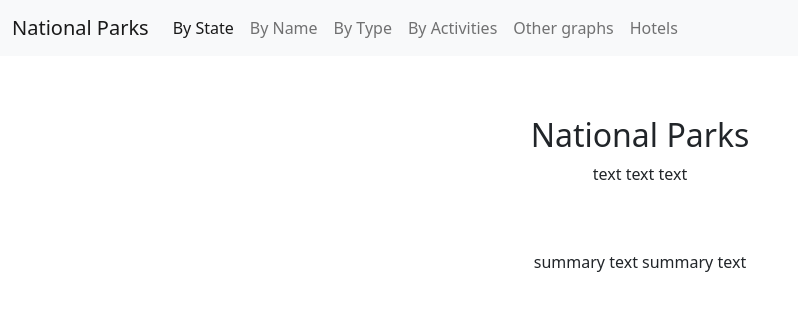
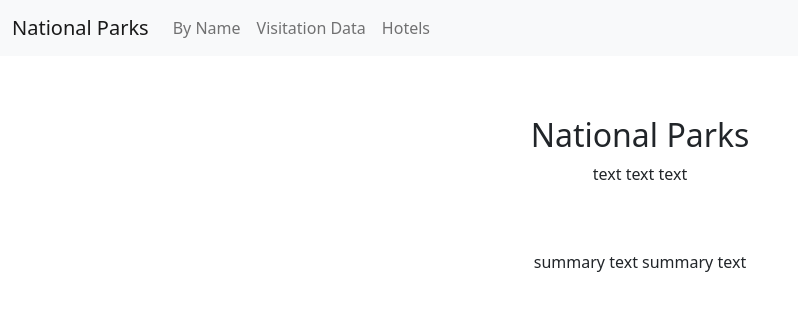
Before and after one commit to melissadiep94/National-Parks-Project, a Flask app: page / in a window 1280 px wide. Shown: the top 311 px of the page, without its empty margins (0-798 px from the left). Run offline with Flask 2, Linux system fonts and the light colour scheme; some libraries are stand-ins or nearby versions.

Commit message:
refactoring

```diff
--- a/app.py
+++ b/app.py
@@ -11,11 +11,6 @@ mongo = PyMongo(app, uri="mongodb://localhost:27017/travel_app")
 def index():
     return render_template("index.html")
 
-
-@app.route("/state.html")
-def state():
-    # states = mongo.travel.states.find_all()
-    return render_template("state.html") # states=states)
 
 
 @app.route("/name.html")
@@ -41,7 +36,7 @@ def p_name():
 def park_detail(pCode):
 
 
-    #mongo.db.travel_info.find(parkCode=pCode)
+    #park_info = mongo.db.travel_info.find(parkCode=pCode)
     park_info = {
                 "fullName": "Abraham Lincoln Birthplace National Historical Park",
                 "parkCode": "abli",
@@ -93,5 +88,15 @@ def park_detail(pCode):
     return render_template("park_detail.html", park = park_info)
 
 
+@app.route("/hotels.html")
+def hotels():
+    return render_template("hotels.html")
+
+@app.route("/visitation.html")
+def visitation():
+    return render_template("visitation.html")
+
+
+
 if __name__ == "__main__":
     app.run(debug=True)
--- a/static/js/logic.js
+++ b/static/js/logic.js
@@ -12,7 +12,7 @@ var myMap = L.map("map", {
   // An array containing park's name, designation, ... any other information
   var park = [{
     location: [44.409286, -68.247501],
-    name: "Acadia National Park",
+    name: "Abraham Lincoln",
     designation: "National Park",
     other_info: "Anything from data found"
   },
@@ -22,6 +22,6 @@ var myMap = L.map("map", {
   for (var i = 0; i < park.length; i++) {
     var area = park[i];
     L.marker(area.location)
-      .bindPopup(`<h5><a href= "parks/acad">${area.name}</a></h5> <hr> <b>Designation:</b> ${area.designation}`)
+      .bindPopup(`<h5><a href= "parks/acad">${area.name}</a></h5> <hr> <b>:</b> ${area.designation}`)
       .addTo(myMap);
   }
--- a/templates/index.html
+++ b/templates/index.html
@@ -9,7 +9,7 @@
 <body>
     <nav class="navbar navbar-expand-lg navbar-light bg-light mask gradient-custom">
         <div class="container-fluid">
-            <a class="navbar-brand" href="index.html">
+            <a class="navbar-brand" href="/index.html">
                  National Parks
             </a>
             <!-- <div class="d-flex"> -->
@@ -18,33 +18,14 @@
                 </button>
                 <div class="collapse navbar-collapse" id="navbarSupportedContent">
                     <ul class="navbar-nav me-auto mb-2 mb-lg-0">
-                        <!-- <li class="nav-item dropdown">
-                            <a class="nav-link dropdown-toggle" href="#" id="navbarDropdownMenuLink" role="button" data-bs-toggle="dropdown" aria-expanded="false">
-                                States
-                            </a>
-                            <ul class="dropdown-menu" aria-labelledby="navbarDropdownMenuLink">
-                                <li><a class="dropdown-item" href="temperature.html">Info</a></li>
-                                <li><a class="dropdown-item" href="humidity.html">Info</a></li>
-                                <li><a class="dropdown-item" href="clouds.html">Info</a></li>
-                                <li><a class="dropdown-item" href="wind.html">Info</a></li>
-                            </ul>
-                        </li> -->
                         <li class="nav-item">
-                            <a class="nav-link active" aria-current="page" href="state.html">By State</a>
+                            <a class="nav-link" href="/name.html">By Name</a>
                         </li>
                         <li class="nav-item">
-                            <a class="nav-link" href="name.html">By Name</a>
+                            <a class="nav-link" href="/visitation.html">Visitation Data</a>
                         </li>
                         <li class="nav-item">
-                            <a class="nav-link" href="type.html">By Type</a>
-                        </li>
-                        <li class="nav-item">
-                            <a class="nav-link" href="activities.html">By Activities</a>
-                        </li>
-                        <li class="nav-item">
-                            <a class="nav-link" href="other.html">Other graphs</a>
-                        <li class="nav-item">
-                            <a class="nav-link" href="hotels.html">Hotels</a>
+                            <a class="nav-link" href="/hotels.html">Hotels</a>
                         </li>
                     </ul>
                 </div>
```
Also changed, not shown: templates/hotels.html (renamed from templates/state.html, +8 -29 lines), templates/name.html (+18 -24 lines), templates/park_detail.html (+3 -9 lines), templates/visitation.html (renamed from other.html, +5 -22 lines).
